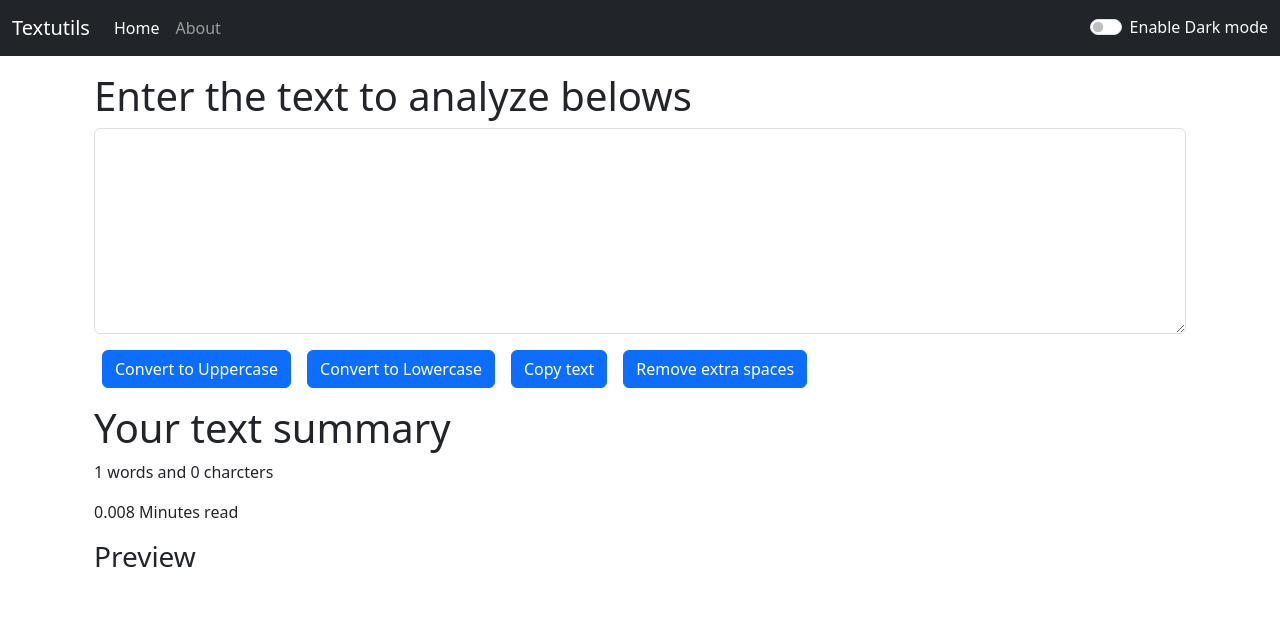
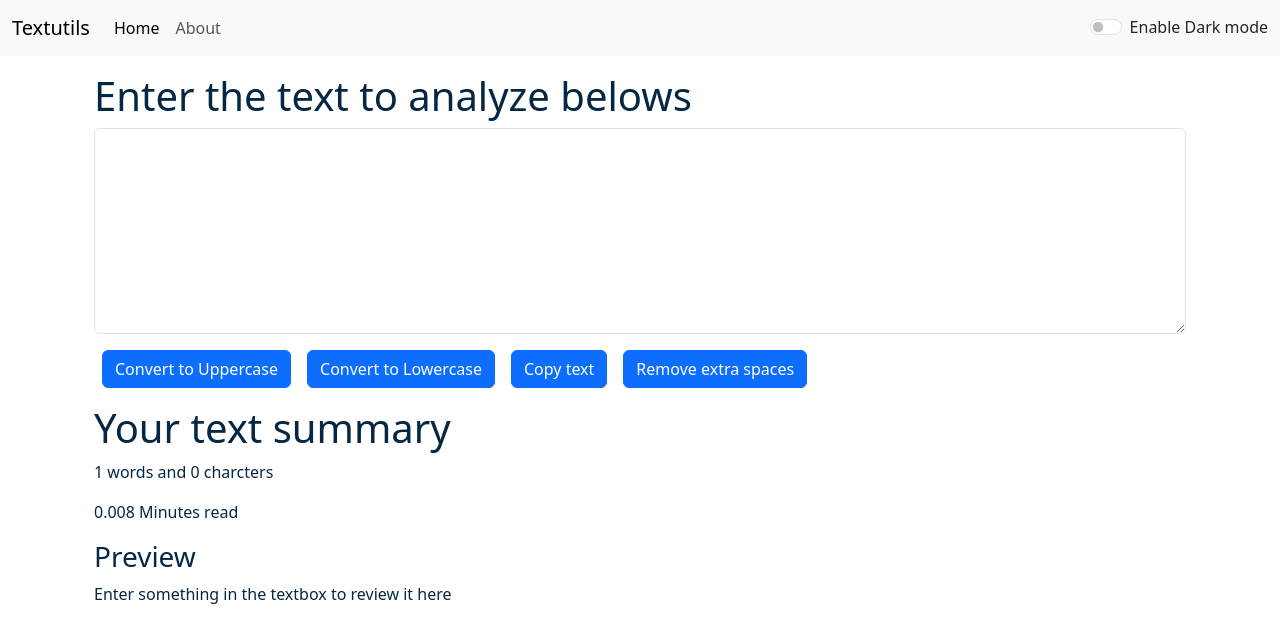
Before and after one commit to atharitcc/reactJSDemotodo, a React (Create React App) app: page / in a window 1280 px wide. Shown: the top 642 px of the page. Built offline with nearby package versions, Linux system fonts and the light colour scheme.

Commit message:
enable dark/light mode

```diff
--- a/src/App.js
+++ b/src/App.js
@@ -6,13 +6,22 @@
 
 
 function App() {
-  const [mode, setMode] = useState("dark"); // whether dark mode is enable or not
+  const [mode, setMode] = useState("light"); // whether dark mode is enable or not
+  const toggleMode = () => {
+    if(mode == 'light') {
+      setMode('dark');
+      document.body.style.backgroundColor = '#042743';
+    } else {
+      setMode('light');
+      document.body.style.backgroundColor = 'white';
+    }
+  }
   return (
     <>
       {/* <Navbar title="Textutils" aboutText="About Textutils"/> */}
-      <Navbar title="Textutils" mode={mode}/>
+      <Navbar title="Textutils" mode={mode} toggleMode={toggleMode}/>
       <div className='container my-3'>
-        <TextForm heading="Enter the text to analyze belows"/>
+        <TextForm heading="Enter the text to analyze belows" mode={mode}/>
         {/* <About/> */}
       </div>
       {/* <Navbar/> */}
--- a/src/components/Navbar.js
+++ b/src/components/Navbar.js
@@ -24,9 +24,9 @@
             <button className="btn btn-primary" type="submit">Search</button>
           </form> */}
 
-          <div class="form-check form-switch text-light">
-            <input class="form-check-input" type="checkbox" role="switch" id="flexSwitchCheckDefault"/>
-              <label class="form-check-label" for="flexSwitchCheckDefault">Enable Dark mode</label>
+          <div className={`form-check form-switch text-${props.mode==='light'?'dark':'light'}`}>
+            <input className="form-check-input" type="checkbox" onClick={props.toggleMode} role="switch" id="flexSwitchCheckDefault"/>
+              <label className="form-check-label" htmlFor="flexSwitchCheckDefault">Enable Dark mode</label>
           </div>
         </div>
       </div>
--- a/src/components/TextForm.js
+++ b/src/components/TextForm.js
@@ -34,22 +34,22 @@
     var wordCount = text.split(" ").length;
     return (
         <>
-        <div className='container'>
+        <div className='container' style={{color: props.mode==='dark'?'white':'#042743'}}>
             <h1>{props.heading}</h1>
             <div className="mb-3">
-                <textarea className="form-control" value={text} onChange={handleOnChange} id="myBox" rows="8"></textarea>
+                <textarea className="form-control" value={text} style={{backgroundColor: props.mode==='dark'?'grey':'white' , color:props.mode==='dark'?'white':'#042743'}} onChange={handleOnChange} id="myBox" rows="8"></textarea>
             </div>
             <button className='btn btn-primary mx-2' onClick={handleUpCLick}>Convert to Uppercase</button>
             <button className='btn btn-primary mx-2' onClick={handleLoCLick}>Convert to Lowercase</button>
             <button className='btn btn-primary mx-2' onClick={handleCopy}>Copy text</button>
             <button className='btn btn-primary mx-2' onClick={handleExtraSpace}>Remove extra spaces</button>
         </div>
-        <div className='container my-3'>
+        <div className='container my-3' style={{color: props.mode==='dark'?'white':'#042743'}}>
             <h1>Your text summary</h1>
             <p>{wordCount} words and {text.length} charcters</p>
             <p>{0.008 * wordCount } Minutes read</p>
             <h3>Preview</h3>
-            <p>{text}</p>
+            <p>{text.length>0?text:"Enter something in the textbox to review it here"}</p>
         </div>
         </>
     )
```
